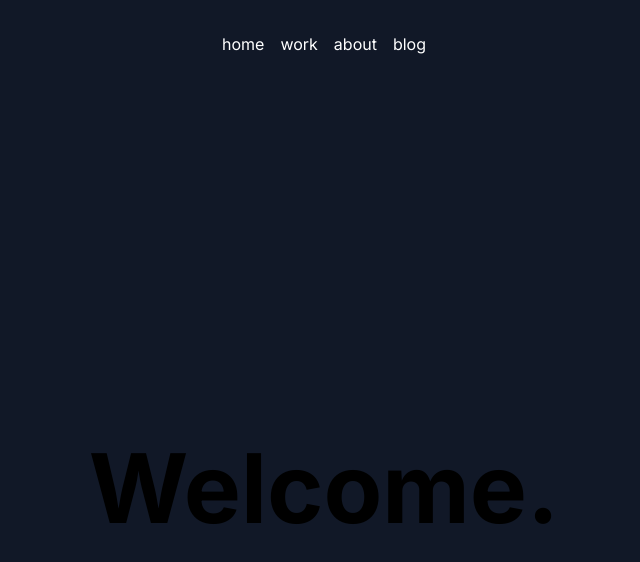
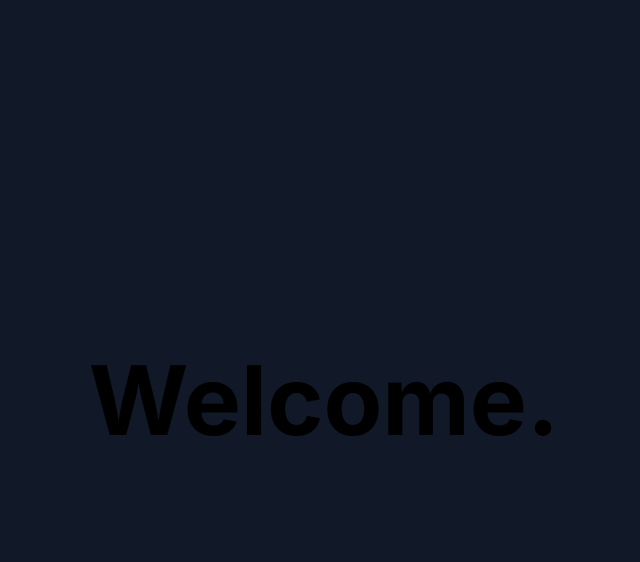
Before and after one commit to Taylorgtyler/taylorgtyler.com, a Next.js app: page / in a window 1280 px wide. Shown: the top 562 px of the page, without its empty margins (316-956 px from the left). Built offline with nearby package versions, Linux system fonts and the light colour scheme.

Commit message:
Removed Nav

```diff
--- a/app/layout.tsx
+++ b/app/layout.tsx
@@ -1,7 +1,6 @@
 import type { Metadata } from "next";
 import { Inter } from "next/font/google";
 import "./globals.css";
-import Navigation from "./components/navigation";
 import { Analytics } from "@vercel/analytics/react";
 
 const inter = Inter({ subsets: ["latin"] });
@@ -20,7 +19,6 @@ export default function RootLayout({
   return (
     <html lang="en">
       <body className={inter.className}>
-        <Navigation />
         {children}
         <Analytics />
       </body>
```
